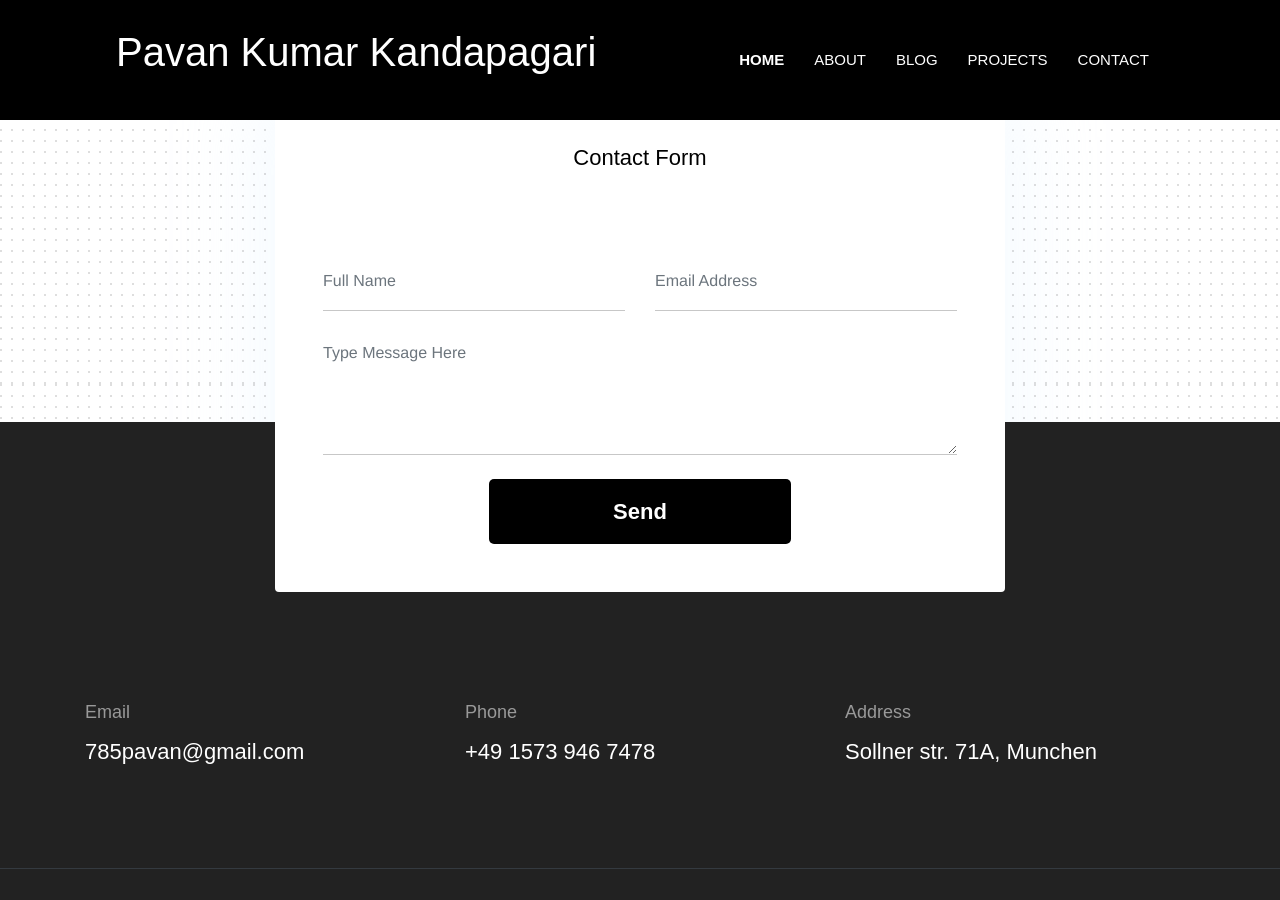
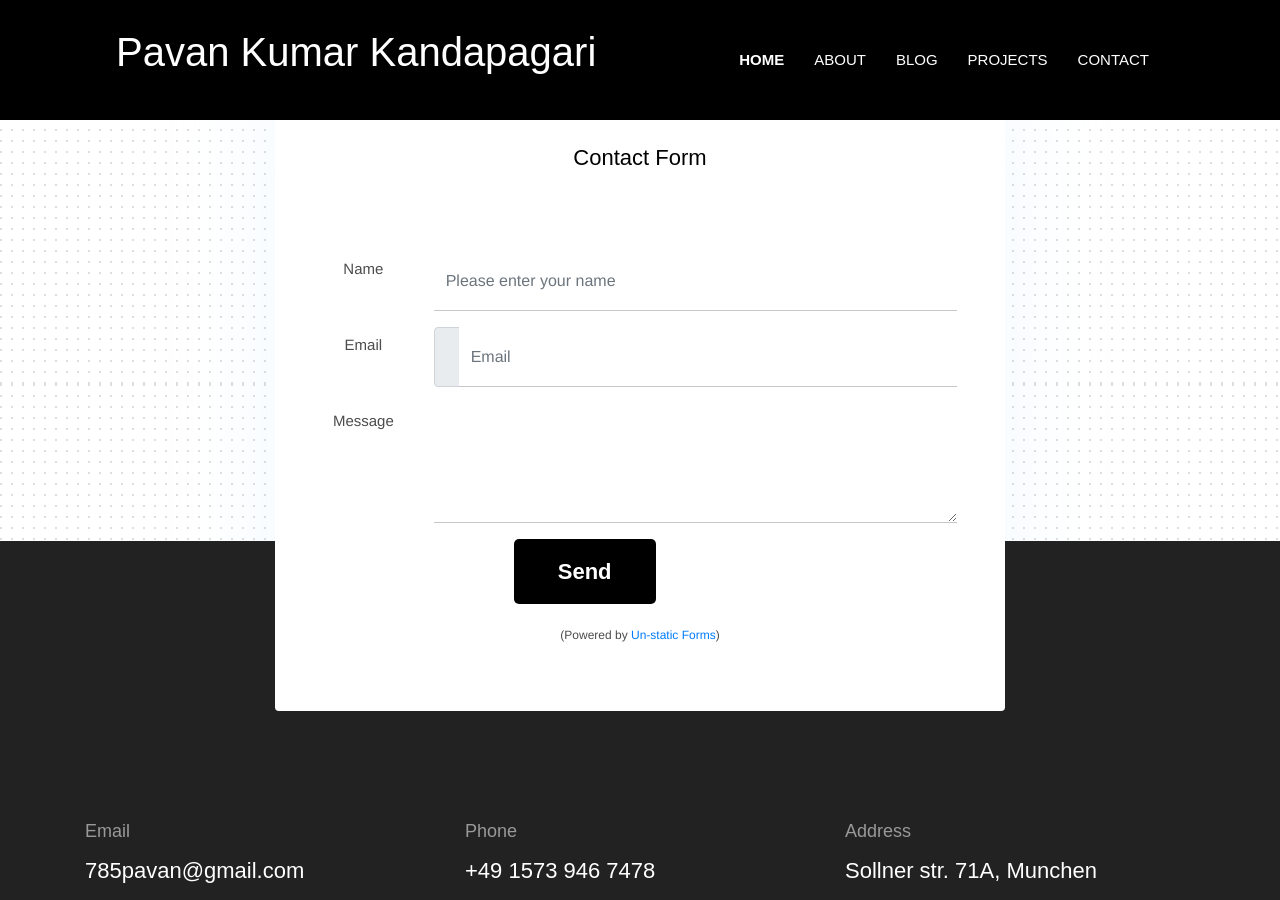
Before and after one commit to 785pavan/785pavan.github.io, a Jekyll site: the page built from _pages/contact.html, in a window 1280 px wide and 900 px high, scrolled down 639 px. Built offline with Jekyll 4.4.1, drawn with Linux system fonts in a browser that asks for light colours.

Commit message:
changed contact form

```diff
--- a/_includes/contact-section.html
+++ b/_includes/contact-section.html
@@ -8,7 +8,7 @@
       <div class="col-lg-8 mx-auto">
         <div class="bg-white rounded text-center p-5 shadow-down">
           <h4 class="mb-80">Contact Form</h4>
-          <form action="https://formspree.io/{{ site.data.settings.contact-email }}" method="POST" class="row">
+          <!-- <form action="https://formspree.io/{{ site.data.settings.contact-email }}" method="POST" class="row">
             <div class="col-md-6">
               <input type="text" id="name" name="name" placeholder="Full Name" class="form-control px-0 mb-4">
             </div>
@@ -22,6 +22,35 @@
             <div class="col-lg-6 col-10 mx-auto">
               <button type="submit" class="btn btn-primary w-100">send</button>
             </div>
+          </form> -->
+          <form method="post" action="https://forms.un-static.com/forms/ff64edaea5e0da3d2e07b85fa6d6b2ea614980f3">
+            <div class="form-group row">
+              <label for="inputName" class="col-sm-2 col-form-label">Name</label>
+              <div class="col-sm-10">
+                <input type="text" class="form-control" id="inputName" placeholder="Please enter your name">
+              </div>
+            </div>
+            <div class="form-group row">
+              <label for="inputEmail" class="col-sm-2 col-form-label">Email</label>
+              <div class="input-group col-sm-10">
+                <div class="input-group-prepend"><i class="input-group-text fa fa-envelope"></i></div>
+                <input type="email" class="form-control" id="inputEmail" placeholder="Email">
+              </div>
+            </div>
+            <div class="form-group row">
+              <label for="inputMessage" class="col-sm-2 col-form-label">Message</label>
+              <div class="col-sm-10">
+                <textarea name="inputMessage" cols="40" rows="8" class="form-control"></textarea>
+              </div>
+            </div>
+            <div class="form-group row">
+              <div class="col-sm-10">
+                <button type="submit" class="btn btn-primary">Send</button>
+              </div>
+            </div>
+            <div class="text-center">
+              <p><small>(Powered by <a rel="nofollow" href="Un-static Forms">Un-static Forms</a>)</small></p>
+            </div>
           </form>
         </div>
       </div>
--- a/_pages/contact.html
+++ b/_pages/contact.html
@@ -1,4 +1,4 @@
 ---
 layout: page
-title: Contacts
+title: Contact
 ---
```
